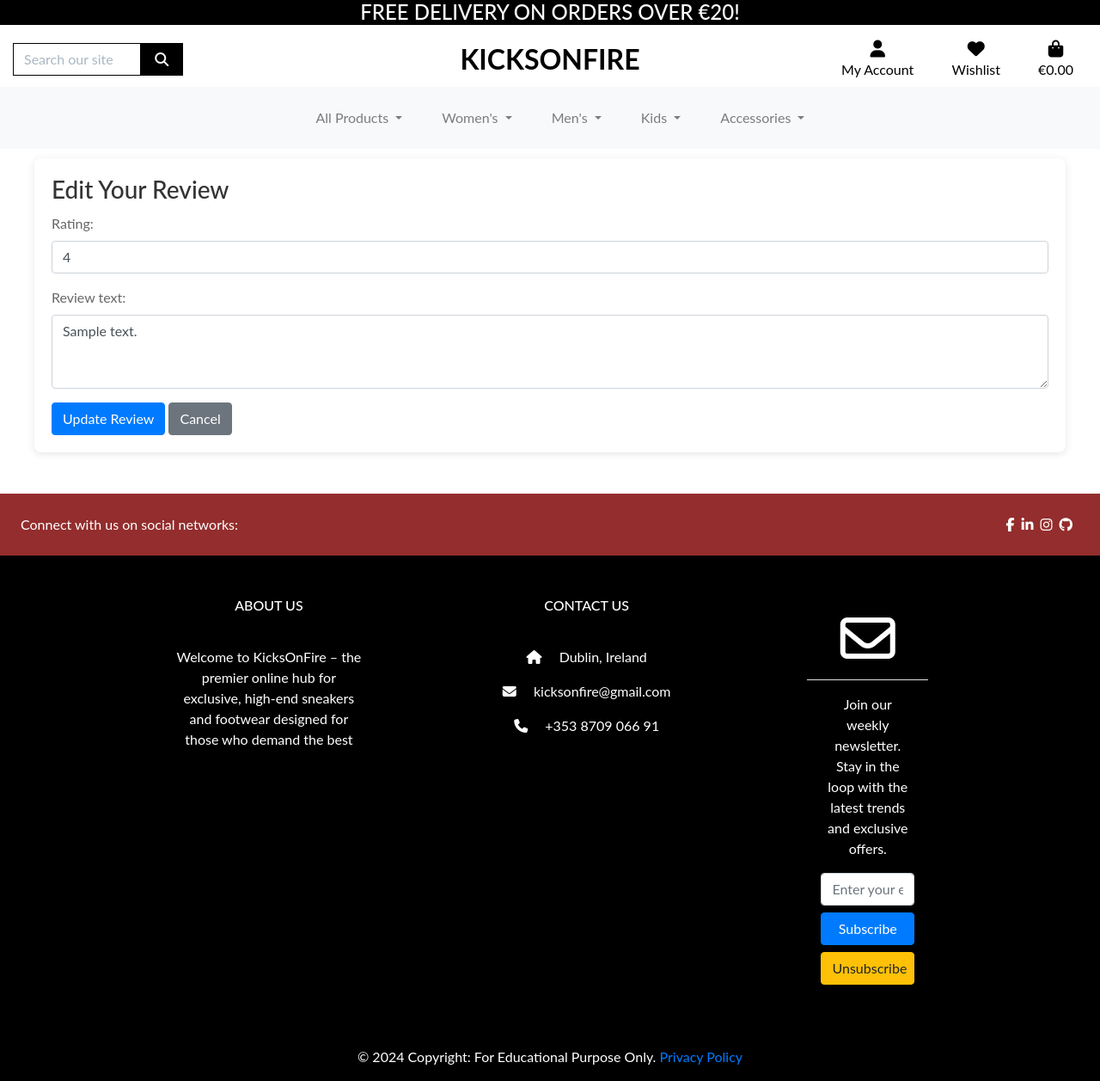
After one commit to ciarangriffin93/KicksOnFire, a Django app: page /products/edit_review/1/ in a window 1280 px wide. The commit adds this page. Shown: the whole page at 86% size. Run offline with Django 3.2, Linux system fonts and the light colour scheme; a user stored in the database is signed in; tables that the repository leaves empty hold one stand-in row (values such as "Sample post"); some libraries are stand-ins or nearby versions.

Commit message:
Added delete and edit on review create view, url and templates

```diff
--- a/kicksonfire/settings.py
+++ b/kicksonfire/settings.py
@@ -29,10 +29,10 @@
 # SECURITY WARNING: don't run with debug turned on in production!
 DEBUG = True
 
-ALLOWED_HOSTS = ['8000-ciarangriff-kicksonfire-fxs0rx10eje.ws.codeinstitute-ide.net' ,'.herokuapp.com']
+ALLOWED_HOSTS = ['8000-ciarangriff-kicksonfire-mc83l87rgun.ws.codeinstitute-ide.net' ,'.herokuapp.com']
 
 CSRF_TRUSTED_ORIGINS = [
-    'https://8000-ciarangriff-kicksonfire-fxs0rx10eje.ws.codeinstitute-ide.net'
+    'https://8000-ciarangriff-kicksonfire-mc83l87rgun.ws.codeinstitute-ide.net'
 ]
 
 
--- /dev/null
+++ b/products/templates/products/edit_review.html
@@ -0,0 +1,23 @@
+{% extends "base.html" %}
+{% load static %}
+
+{% block page_header %}
+    <div class="container header-container">
+        <div class="row">
+            <div class="col"></div>
+        </div>
+    </div>
+{% endblock %}
+
+{% block content %}
+<div class="overlay"></div>
+<div class="product-container">
+    <h2>Edit Your Review</h2>
+    <form method="POST">
+        {% csrf_token %}
+        {{ form.as_p }}
+        <button type="submit" class="btn btn-primary">Update Review</button>
+        <a href="{% url 'product_detail' review.product.id %}" class="btn btn-secondary">Cancel</a>
+    </form>
+</div>
+{% endblock %}
--- a/products/urls.py
+++ b/products/urls.py
@@ -7,4 +7,6 @@
     path('add/', views.add_product, name='add_product'),
     path('edit/<int:product_id>/', views.edit_product, name='edit_product'),
     path('delete/<int:product_id>/', views.delete_product, name='delete_product'),
+    path('edit_review/<int:review_id>/', views.edit_review, name='edit_review'),
+    path('delete_review/<int:review_id>/', views.delete_review, name='delete_review'),
 ]
--- a/products/views.py
+++ b/products/views.py
@@ -144,3 +144,45 @@
     product.delete()
     messages.success(request, 'Product deleted!')
     return redirect(reverse('products'))
+
+@login_required
+def edit_review(request, review_id):
+    """ Edit a review """
+    review = get_object_or_404(Review, pk=review_id)
+
+    # Check if the user is the owner of the review
+    if review.user != request.user:
+        messages.error(request, "You are not authorized to edit this review.")
+        return redirect('product_detail', product_id=review.product.id)
+
+    if request.method == 'POST':
+        form = ReviewForm(request.POST, instance=review)
+        if form.is_valid():
+            form.save()
+            messages.success(request, "Your review has been updated.")
+            return redirect('product_detail', product_id=review.product.id)
+        else:
+            messages.error(request, "Failed to update the review. Please ensure the form is valid.")
+    else:
+        form = ReviewForm(instance=review)
+
+    context = {
+        'form': form,
+        'review': review,
+    }
+
+    return render(request, 'products/edit_review.html', context)
+
+@login_required
+def delete_review(request, review_id):
+    """ Delete a review """
+    review = get_object_or_404(Review, pk=review_id)
+
+    # Check if the user is the owner of the review
+    if review.user != request.user:
+        messages.error(request, "You are not authorized to delete this review.")
+        return redirect('product_detail', product_id=review.product.id)
+
+    review.delete()
+    messages.success(request, "Your review has been deleted.")
+    return redirect('product_detail', product_id=review.product.id)
--- a/templates/base.html
+++ b/templates/base.html
@@ -9,7 +9,6 @@
     <meta name="viewport" content="width=device-width, initial-scale=1, shrink-to-fit=no">
     <meta name="description" content="Shop the latest sneakers and fashion with KicksOnFire. Enjoy free delivery on orders over €50!">
     <meta name="keywords" content="sneakers, shoes, fashion, KicksOnFire, online shopping">
-    <link rel="icon" href="{% static 'images/favicon.ico' %}" type="image/x-icon">
 
     <title>KicksOnFire {% block extra_title %}{% endblock %}</title>
 
```
Also changed, not shown: products/templates/products/product_detail.html (+7 -0 lines), 1 other file.
